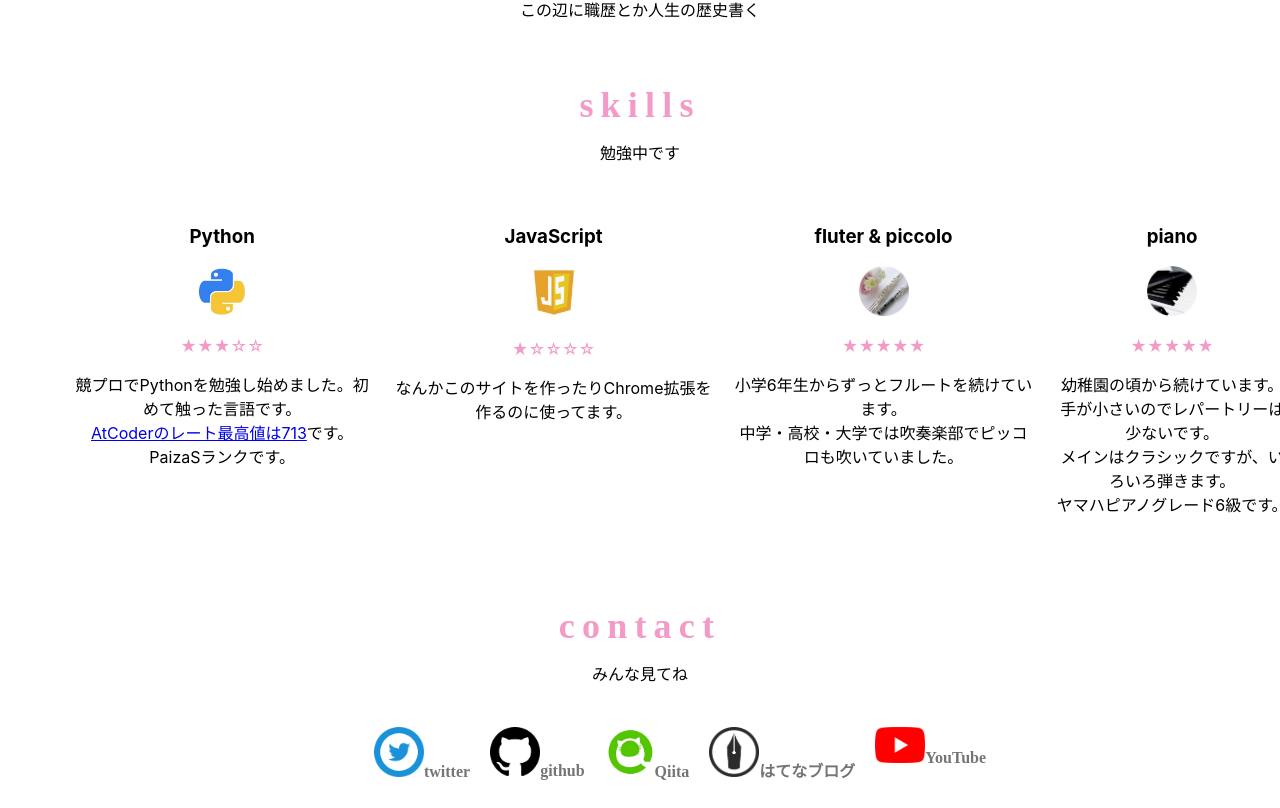
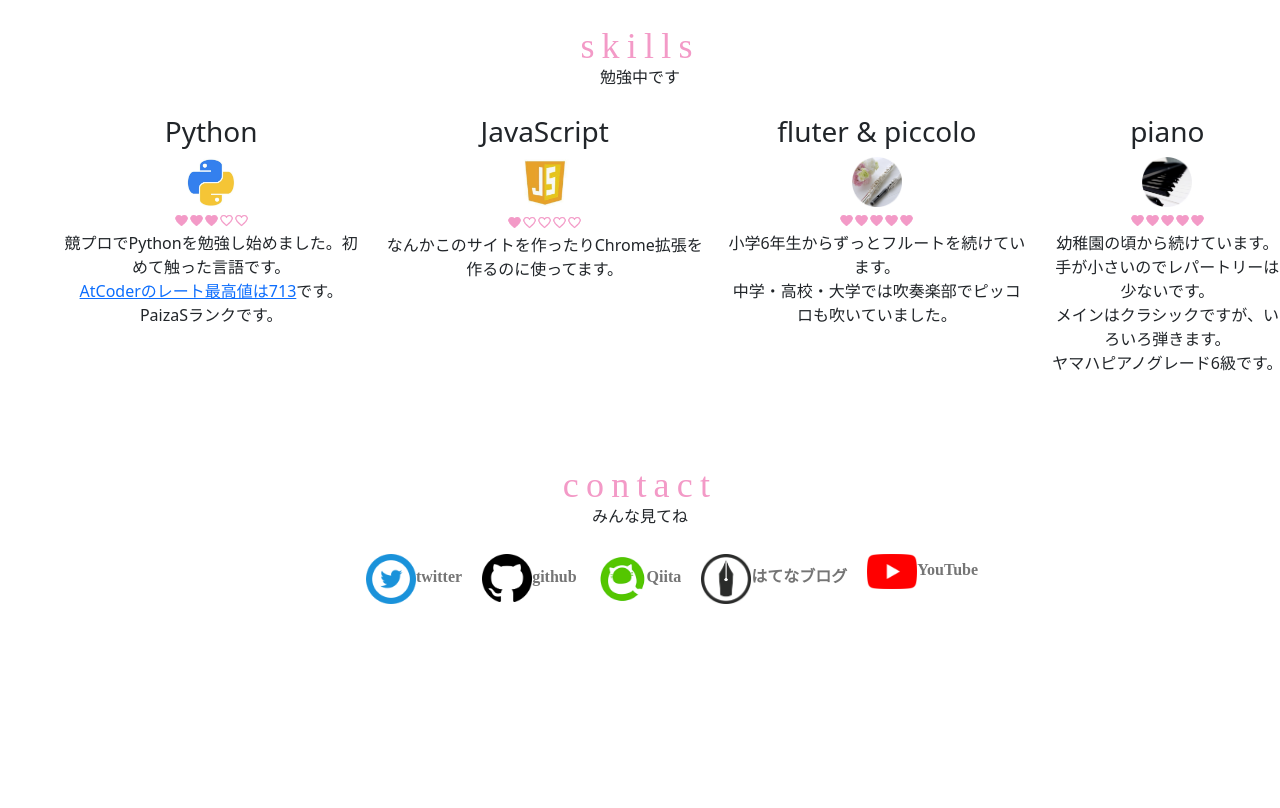
Before and after one commit to wanwan0622/my-portfolio, a React (Create React App) app in the folder my-portfolio/: page / in a window 1280 px wide. Shown: the part 1801-2609 px from the top of the page. After the commit the page ends 2431 px from the top, so only its background shows below. Built offline with nearby package versions, Linux system fonts and the light colour scheme.

Commit message:
スキルのハートをコンポーネント化

```diff
--- /dev/null
+++ b/my-portfolio/src/components/SkillHeart.js
@@ -0,0 +1,24 @@
+import React from 'react';
+import 'bootstrap/dist/css/bootstrap.min.css';
+
+const SkillHeart = ({fill_num}) => {
+  let filename_lists = [];
+  for (let i = 0; i < fill_num; i++) {
+    filename_lists.push("heart_fill.png");
+  }
+  for (let i = 0; i < 5 - fill_num; i++) {
+    filename_lists.push("heart.png");
+  }
+
+  return (
+    <div className={'mt-15'}>
+      {
+        filename_lists.map((filename) => (
+          <img src={'./skills/'+filename} key={filename.index} width='15px'></img>
+        ))
+      }
+    </div>
+  );
+};
+
+export default SkillHeart;
--- a/my-portfolio/src/components/skills.js
+++ b/my-portfolio/src/components/skills.js
@@ -1,6 +1,7 @@
 import React from 'react';
 import { BrowserRouter, Link } from 'react-router-dom';
 import styles from '../styles/Skills.module.css'
+import SkillHeart from './SkillHeart';
 
 const Skills = () => {
   return (
@@ -12,7 +13,7 @@ const Skills = () => {
           <li>
             <h3>Python</h3>
             <img src='./skills/python.png' width='50px'></img>
-            <p className={styles.star}>★★★☆☆</p>
+            <SkillHeart fill_num={3} />
             <p>
               競プロでPythonを勉強し始めました。初めて触った言語です。<br/>
               <Link to='https://atcoder.jp/users/wanwan0622'>AtCoderのレート最高値は713</Link>です。<br/>
@@ -22,7 +23,7 @@ const Skills = () => {
           <li>
             <h3>JavaScript</h3>
             <img src='./skills/javascript.jpg' width='100px'></img>
-            <p className={styles.star}>★☆☆☆☆</p>
+            <SkillHeart fill_num={1} />
             <p>
               なんかこのサイトを作ったりChrome拡張を作るのに使ってます。
             </p>
@@ -30,7 +31,7 @@ const Skills = () => {
           <li>
             <h3>fluter & piccolo</h3>
             <img src='./skills/flute.png' width='50px'></img>
-            <p className={styles.star}>★★★★★</p>
+            <SkillHeart fill_num={5} />
             <p>
               小学6年生からずっとフルートを続けています。<br/>
               中学・高校・大学では吹奏楽部でピッコロも吹いていました。
@@ -39,7 +40,7 @@ const Skills = () => {
           <li>
             <h3>piano</h3>
             <img src='./skills/piano.png' width='50px'></img>
-            <p className={styles.star}>★★★★★</p>
+            <SkillHeart fill_num={5} />
             <p>
               幼稚園の頃から続けています。<br/>
               手が小さいのでレパートリーは少ないです。<br/>
```
